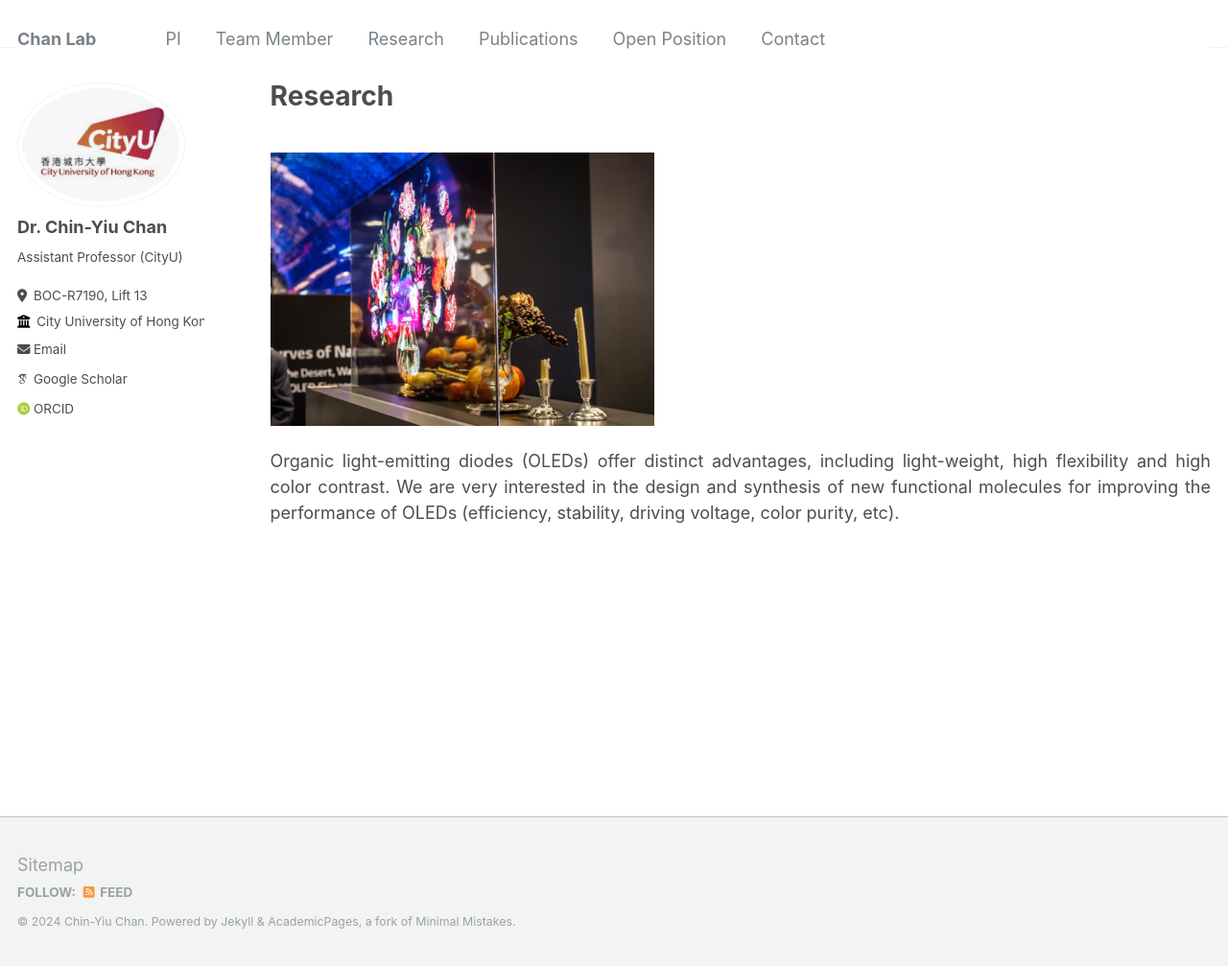
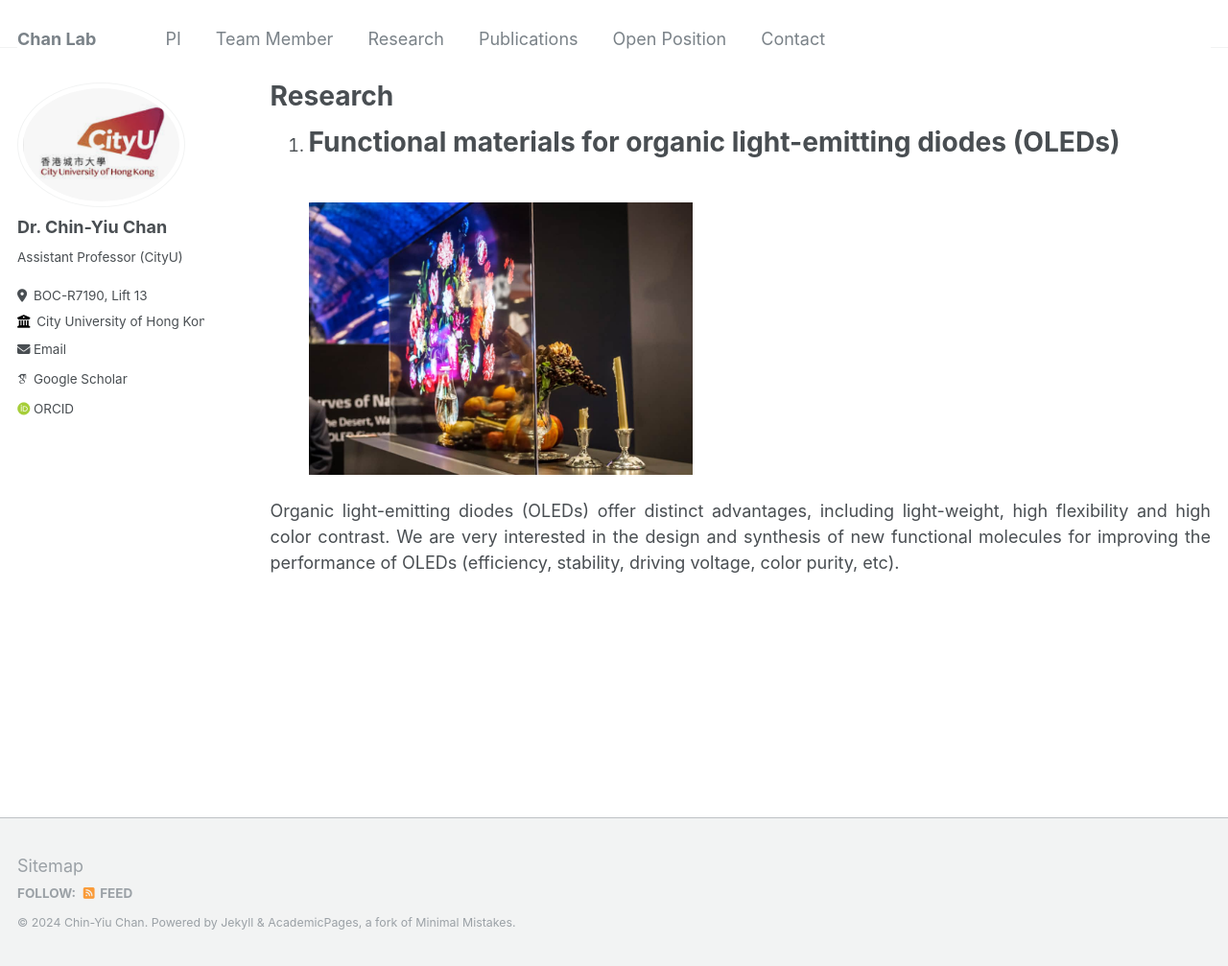
Before and after one commit to cychan-chem/chinychan.github.io, a Jekyll site: the page built from _pages/Research.md, in a window 1280 px wide and 1007 px high. Shown: the whole window at 96% size. Built offline with Jekyll 4.4.1, drawn with Linux system fonts in a browser that asks for light colours; some web fonts are replaced.

Commit message:
Update Research.md

```diff
--- a/_pages/Research.md
+++ b/_pages/Research.md
@@ -9,6 +9,8 @@ redirect_from:
 
 {% include base_path %}
 
+1. Functional materials for organic light-emitting diodes (OLEDs)
+=======
 <br/> <img src='/images/research1.jpg' width="400" height="200">
 <div style="text-align: justify">
 Organic light-emitting diodes (OLEDs) offer distinct advantages, including light-weight, high flexibility and high color contrast. We are very interested in the design and synthesis of new functional molecules for improving the performance of OLEDs (efficiency, stability, driving voltage, color purity, etc).
```
